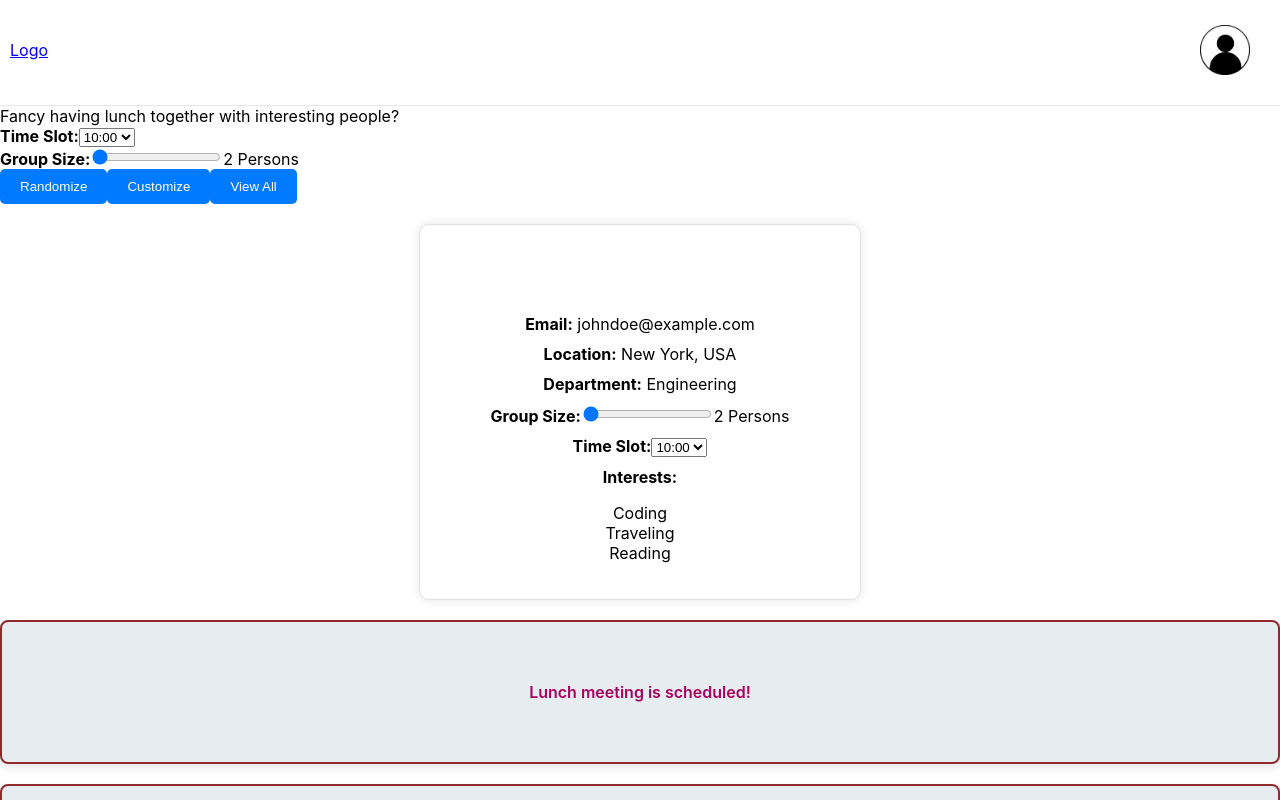
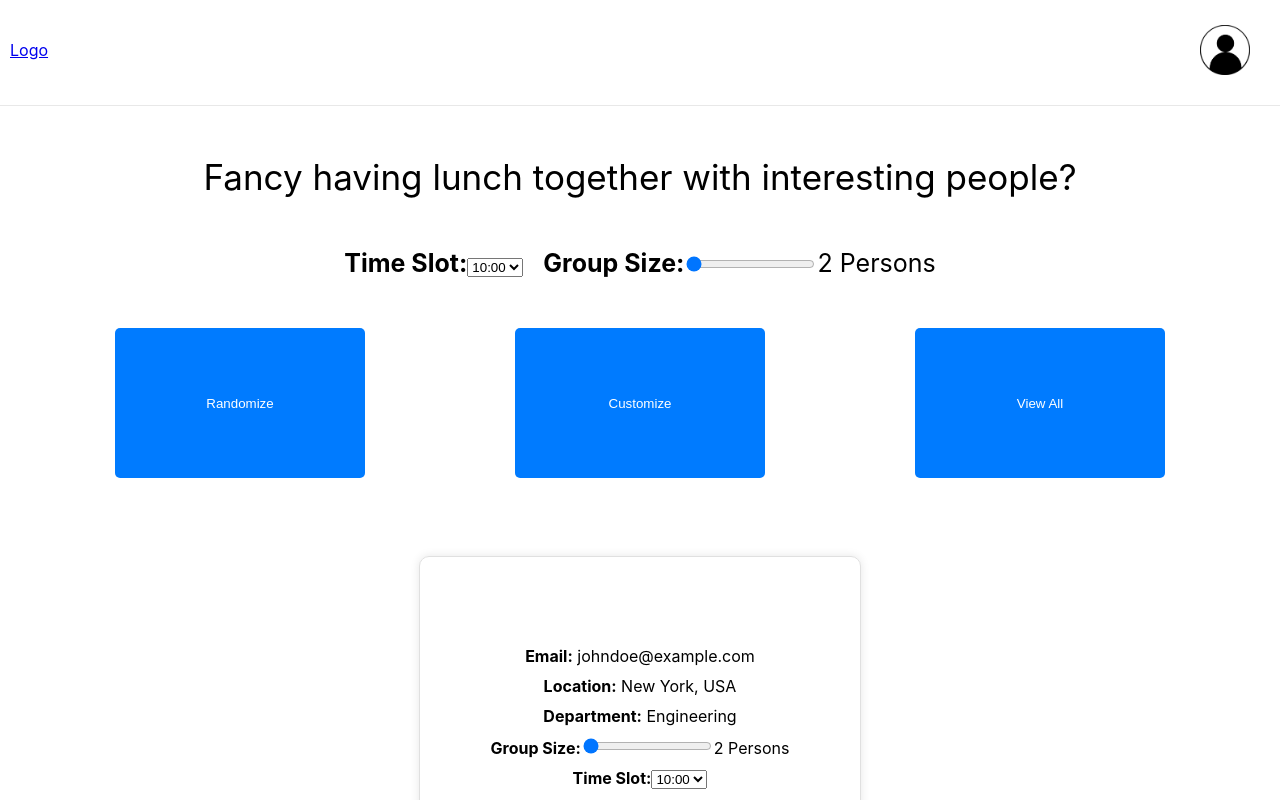
Before and after one commit to TobiasSchaeuble-EH/LunchHeroes, a React (Create React App) app in the folder frontend/: page / in a window 1280 px wide. Shown: the top 800 px of the page. Built offline with nearby package versions, Linux system fonts and the light colour scheme.

Commit message:
added styping to scheduling component

```diff
--- a/frontend/src/SCSS/scheduling.css
+++ b/frontend/src/SCSS/scheduling.css
@@ -1,3 +1,33 @@
 .scheduling-container {
     width: 100%;
+    height: 250px;
+    margin-top: 50px;
+    margin-bottom: 150px;
+    display: flex;
+    flex-direction: column;
+    align-items: center;
 }
+
+.scheduling-header {
+    font-size: 35px;
+    margin-bottom: 50px;
+}
+
+
+.time-dropdown-guests-slider {
+    display: flex;
+    gap: 20px;
+    font-size: 25px;
+}
+
+.button-div {
+    width: 100%;
+    display: flex;
+    justify-content: center;
+    gap: 50px
+}
+.button-div > button{
+    width: 250px;
+    height: 150px;
+    margin: 50px
+}
--- a/frontend/src/index.css
+++ b/frontend/src/index.css
@@ -5,6 +5,7 @@ body {
     sans-serif;
   -webkit-font-smoothing: antialiased;
   -moz-osx-font-smoothing: grayscale;
+  overflow-x: hidden;
 }
 
 code {
```
